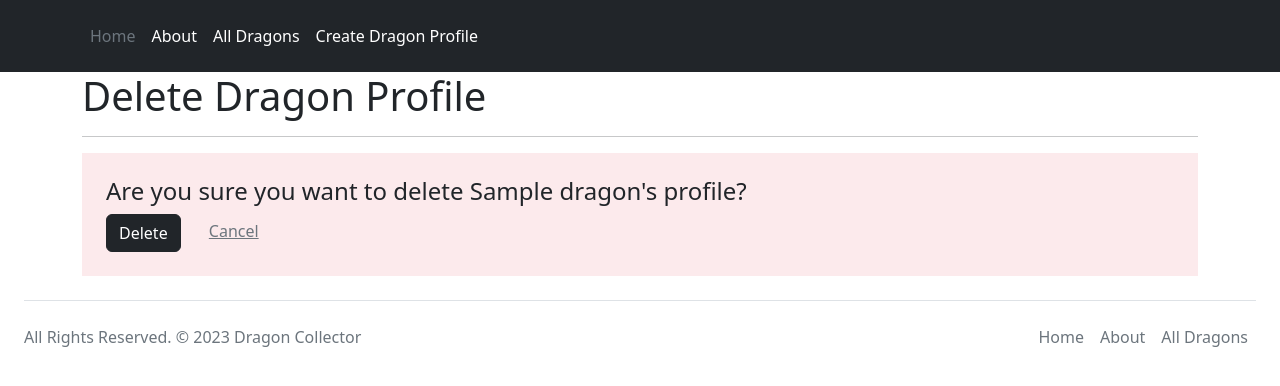
After one commit to bbushraahmedd/dragoncollector, a Django app: page /dragons/1/delete/ in a window 1280 px wide. The commit adds this page. Shown: the top 386 px of the page. Run offline with Django 4.2, Linux system fonts and the light colour scheme; tables that the repository leaves empty hold one stand-in row (values such as "Sample post").

Commit message:
added cbvs

```diff
--- a/main_app/models.py
+++ b/main_app/models.py
@@ -1,4 +1,5 @@
 from django.db import models
+from django.urls import reverse
 
 # Create your models here.
 
@@ -7,3 +8,9 @@ class Dragon(models.Model):
     color = models.CharField(max_length=100)
     description = models.TextField(max_length=250)
     age = models.IntegerField()
+
+    def __str__(self):
+        return self.name
+
+    def get_absolute_url(self):
+        return reverse('detail', kwargs={'dragon_id': self.id})
--- a/main_app/templates/base.html
+++ b/main_app/templates/base.html
@@ -20,6 +20,7 @@
                 <li><a href="/" class="nav-link px-2 text-secondary">Home</a></li>
                 <li><a href="/about" class="nav-link px-2 text-white">About</a></li>
                 <li><a href="/dragons" class="nav-link px-2 text-white">All Dragons</a></li>
+                <li><a href=" {% url 'dragons_create' %} " class="nav-link px-2 text-white">Create Dragon Profile</a></li>
                 </ul>
             </div>
     </div>
--- /dev/null
+++ b/main_app/templates/main_app/dragon_confirm_delete.html
@@ -0,0 +1,17 @@
+{% extends 'base.html' %}
+
+
+{% block content %}
+
+    <h1>Delete Dragon Profile</h1>
+    <hr>
+<div class="container-md bg-danger bg-opacity-10 p-4 mb-4">
+    <h4>Are you sure you want to delete <span class="teal-text">{{ object.name }}</span>'s profile?</h4>
+
+    <form action="" method="POST">
+    {% csrf_token %}
+    <input type="submit" value="Delete" class="btn btn-dark">
+    <a href="{% url 'detail' dragon.id %}" class="text-muted mx-4">Cancel</a>
+    </form>
+</div>
+{% endblock content %}
--- a/main_app/urls.py
+++ b/main_app/urls.py
@@ -6,4 +6,7 @@ urlpatterns = [
     path('about/', views.about, name='about'),
     path('dragons/', views.dragons_index, name='index'),
     path('dragons/<int:dragon_id>/', views.dragons_detail, name='detail'),
+    path('dragons/create/', views.DragonCreate.as_view(), name='dragons_create'),
+    path('dragons/<int:pk>/update/', views.DragonUpdate.as_view(), name='dragons_update'),
+    path('dragons/<int:pk>/delete/', views.DragonDelete.as_view(), name='dragons_delete'),
 ]
--- a/main_app/views.py
+++ b/main_app/views.py
@@ -1,5 +1,6 @@
 from django.shortcuts import render
 from django.http import HttpResponse
+from django.views.generic.edit import CreateView, UpdateView, DeleteView
 from .models import Dragon
 
 # Create your views here.
@@ -17,3 +18,15 @@ def dragons_index(request):
 def dragons_detail(request, dragon_id):
   dragon = Dragon.objects.get(id=dragon_id)
   return render(request, 'dragons/detail.html', {'dragon': dragon})
+
+class DragonCreate(CreateView):
+    model = Dragon
+    fields = '__all__'
+
+class DragonUpdate(UpdateView):
+    model = Dragon
+    fields = ['color', 'description']
+
+class DragonDelete(DeleteView):
+    model = Dragon
+    success_url = '/dragons/'
```
Also changed, not shown: main_app/templates/dragons/detail.html (+4 -18 lines), main_app/templates/main_app/dragon_form.html (added, +18 -0 lines).
